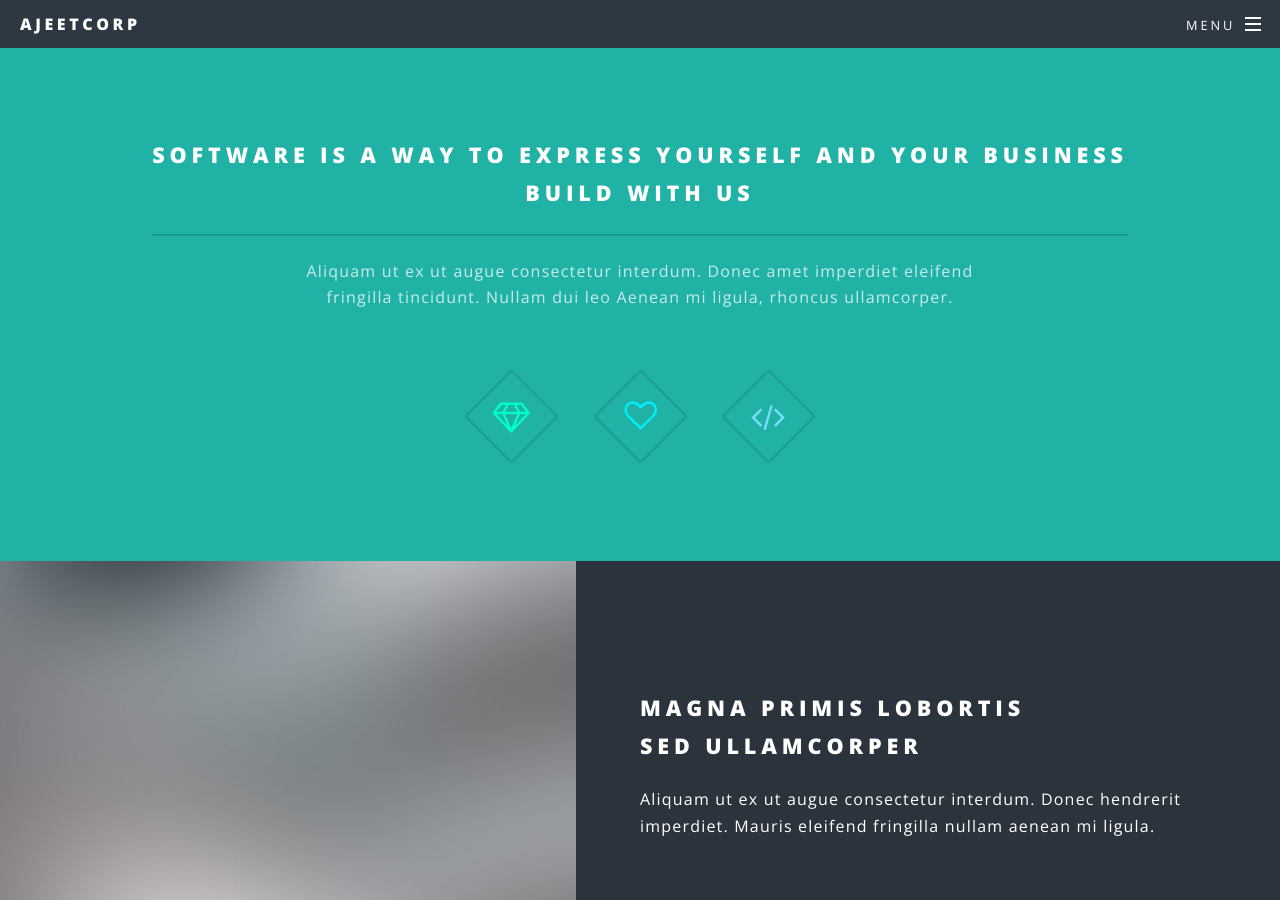
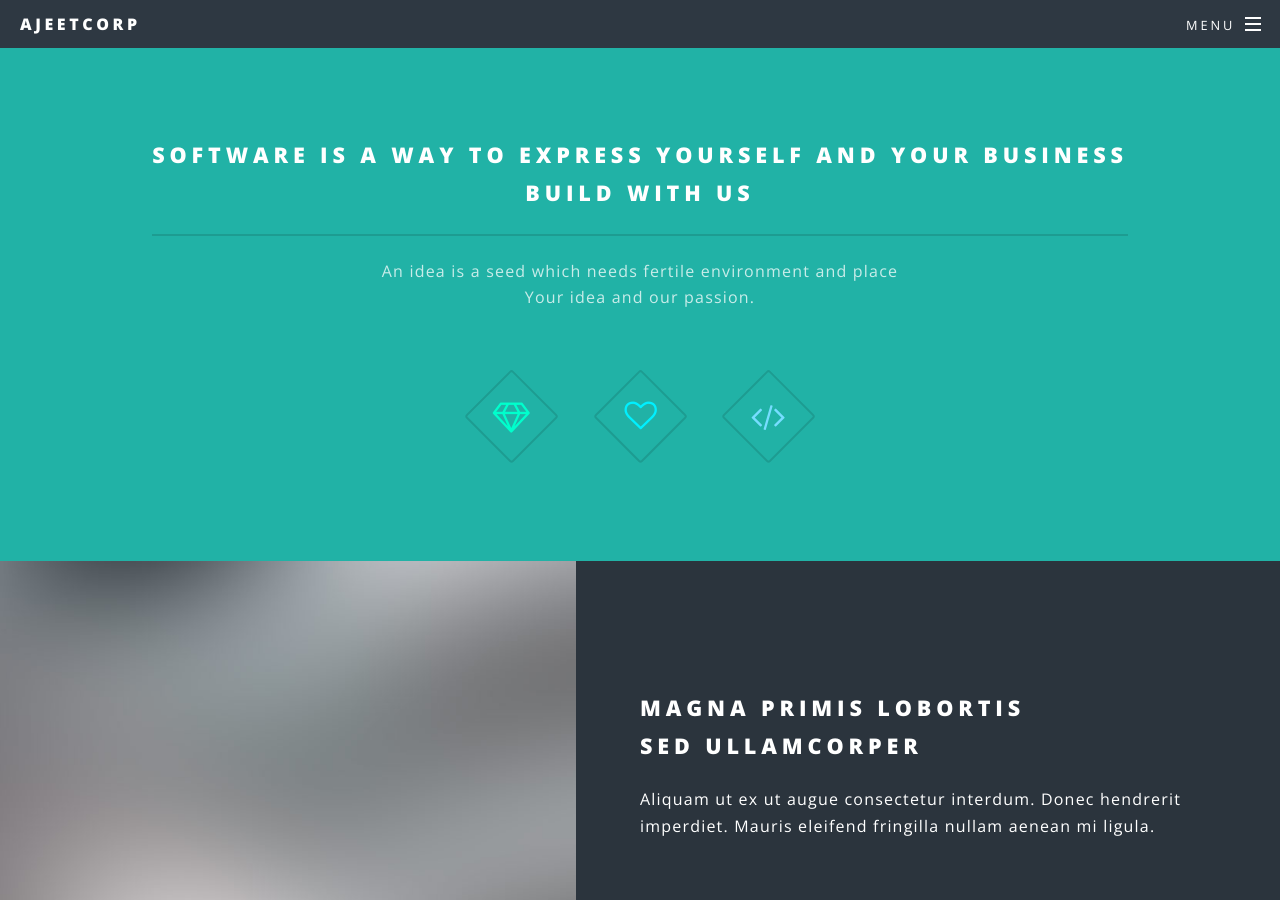
Before and after one commit to ajeetcorp/ajeetcorp.github.io, a Jekyll site: the page built from index.html, in a window 1280 px wide and 900 px high, scrolled down 860 px. Built offline with Jekyll 4.4.1, drawn with Linux system fonts in a browser that asks for light colours.

Commit message:
text added

```diff
--- a/index.html
+++ b/index.html
@@ -19,8 +19,8 @@ layout: landing
 							<header class="major">
 								<h2>Software is a way to express yourself and your business<br />
 								Build with us</h2>
-								<p>Aliquam ut ex ut augue consectetur interdum. Donec amet imperdiet eleifend<br />
-								fringilla tincidunt. Nullam dui leo Aenean mi ligula, rhoncus ullamcorper.</p>
+								<p>An idea is a seed which needs fertile environment and place<br />
+								Your idea and our passion.</p>
 							</header>
 							<ul class="icons major">
 								<li><span class="icon fa-diamond major style1"><span class="label">Lorem</span></span></li>
```
Also changed, not shown: _layouts/default.html (+1 -6 lines).
